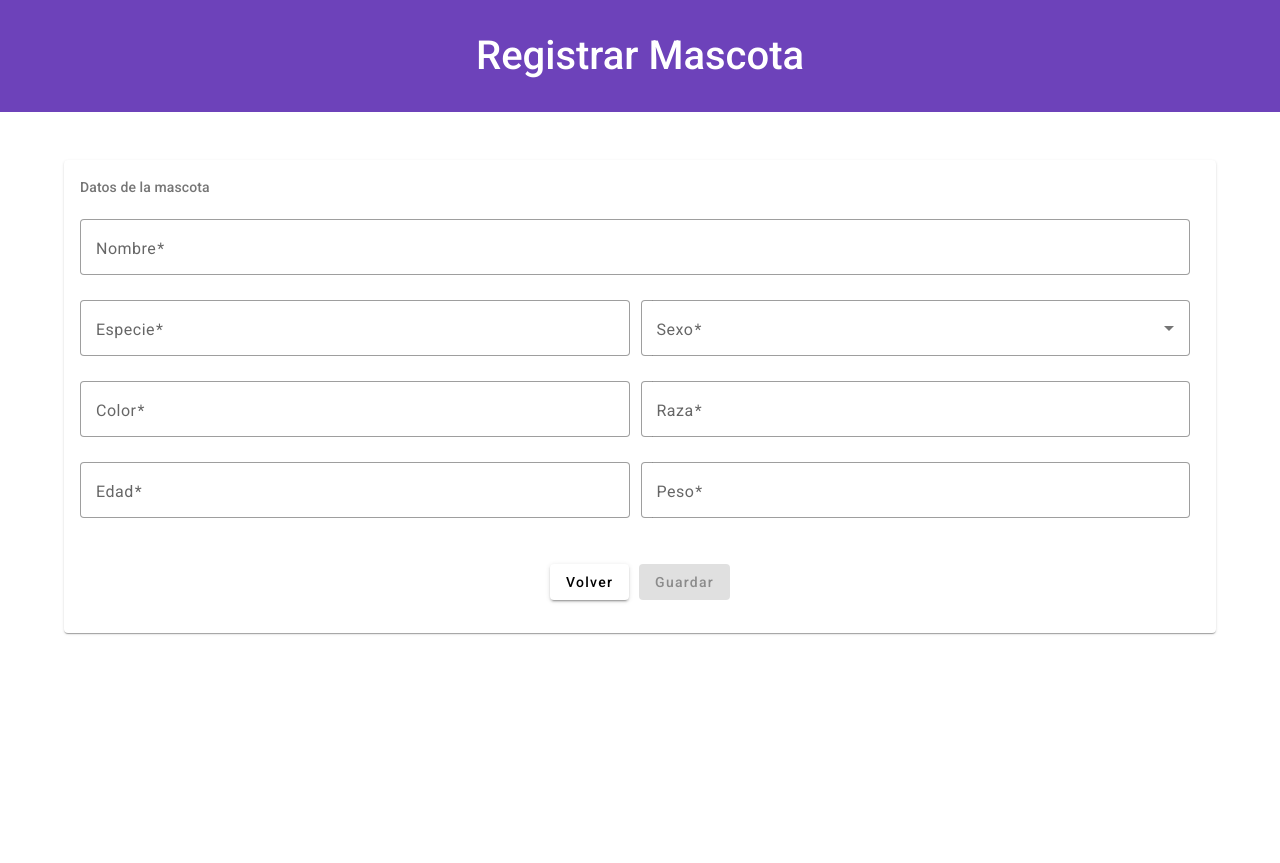
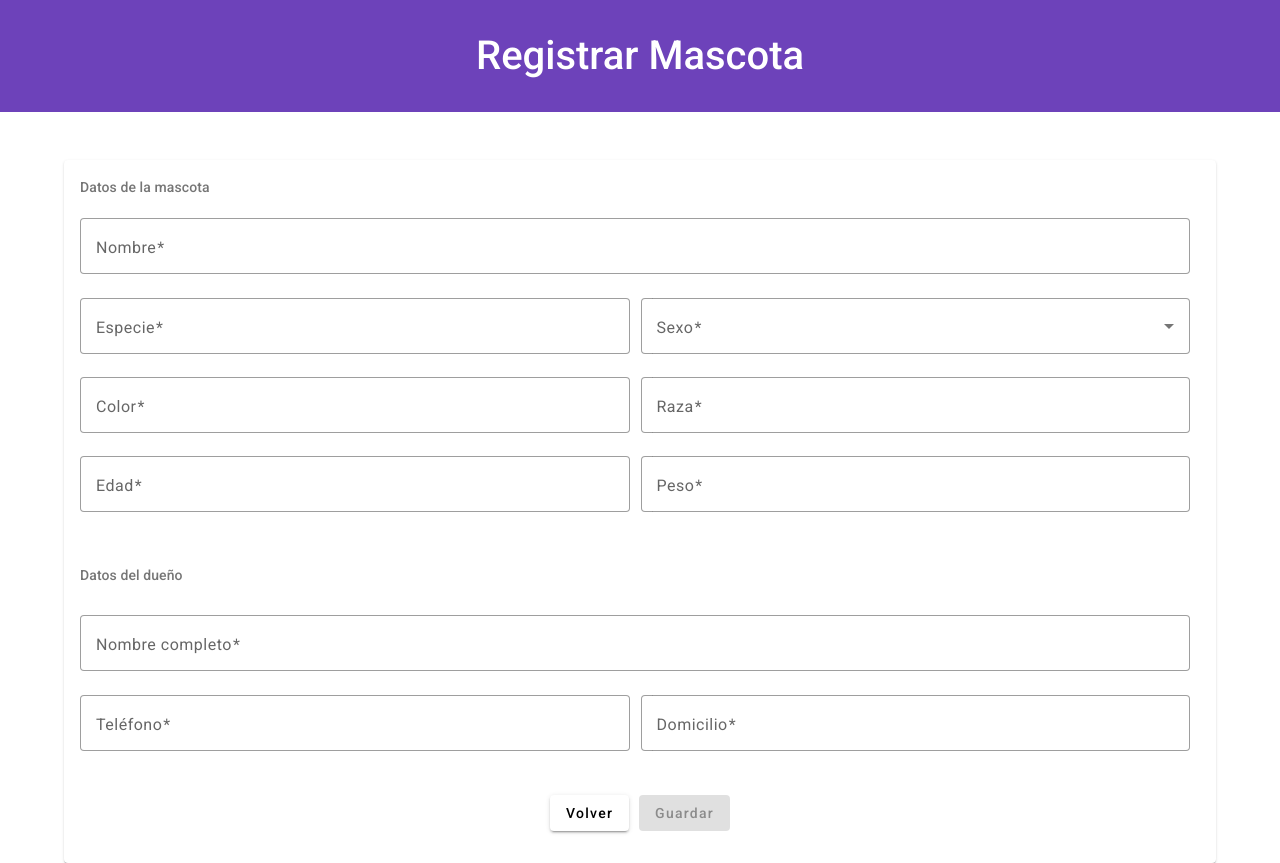
Before and after one commit to tomiban/veterinariapp-FE, an Angular app: page /mascotas/agregar in a window 1280 px wide. Before the commit the page ends 800 px from the top, so only its background shows below. Built offline with nearby package versions, Linux system fonts and the light colour scheme.

Commit message:
se agrega formulario para crear dueño

```diff
--- a/src/app/components/mascota/agregar-editar-mascota/agregar-editar-mascota.component.css
+++ b/src/app/components/mascota/agregar-editar-mascota/agregar-editar-mascota.component.css
@@ -3,7 +3,7 @@ mat-card {
 	margin-top: 3rem;
 }
 mat-card-content {
-  margin-top: 15px;
+	margin-top: 15px;
 }
 
 mat-grid-tile {
@@ -29,3 +29,11 @@ mat-form-field {
 .btn-agregar {
 	margin-right: 10px; /* Ajusta el margen entre los botones según tus preferencias */
 }
+.subtitle-container {
+  position: relative;
+
+}
+.subtitle {
+	position: absolute;
+	left: 0;
+}
--- a/src/app/components/mascota/agregar-editar-mascota/agregar-editar-mascota.component.html
+++ b/src/app/components/mascota/agregar-editar-mascota/agregar-editar-mascota.component.html
@@ -19,7 +19,7 @@
 				(ngSubmit)="agregarEditarMascota()">
 				<mat-grid-list
 					cols="2"
-					rowHeight="5rem">
+					rowHeight="4.9rem">
 					<mat-grid-tile colspan="2">
 						<mat-form-field appearance="outline">
 							<mat-label>Nombre</mat-label>
@@ -91,6 +91,44 @@
 					></mat-grid-tile>
 
 					<mat-grid-tile
+						colspan="1"
+						class="subtitle-container">
+						<mat-card-subtitle class="subtitle"
+							>Datos del dueño</mat-card-subtitle
+						>
+					</mat-grid-tile>
+
+					<mat-grid-tile colspan="2">
+						<mat-form-field appearance="outline">
+							<mat-label>Nombre completo</mat-label>
+							<input
+								formControlName="nombreDueño"
+								autocomplete="off"
+								matInput />
+						</mat-form-field>
+					</mat-grid-tile>
+
+					<mat-grid-tile>
+						<mat-form-field appearance="outline">
+							<mat-label>Teléfono</mat-label>
+							<input
+								formControlName="telefono"
+								autocomplete="off"
+								matInput />
+						</mat-form-field>
+					</mat-grid-tile>
+
+					<mat-grid-tile>
+						<mat-form-field appearance="outline">
+							<mat-label>Domicilio</mat-label>
+							<input
+								formControlName="domicilio"
+								autocomplete="off"
+								matInput />
+						</mat-form-field>
+					</mat-grid-tile>
+
+					<mat-grid-tile
 						class="container-btn"
 						[colspan]="2">
 						<button
--- a/src/app/components/mascota/agregar-editar-mascota/agregar-editar-mascota.component.ts
+++ b/src/app/components/mascota/agregar-editar-mascota/agregar-editar-mascota.component.ts
@@ -20,6 +20,7 @@ import { MascotaService } from "../../../services/mascota.service"
 import { SnackbarService } from "../../../services/snackbar.service"
 import { MatSelectModule } from "@angular/material/select"
 import { SelectSexo } from "../../../interfaces/selectSexo"
+import { Dueño } from "../../../interfaces/dueño"
 
 @Component({
 	selector: "app-agregar-editar-mascota",
@@ -70,8 +71,11 @@ export class AgregarEditarMascotaComponent implements OnInit {
 			sexo: ["Macho", Validators.required],
 			color: ["", Validators.required],
 			raza: ["", Validators.required],
-			edad: ["", Validators.required, Validators.pattern(/^[0-9]+$/)],
-			peso: ["", [Validators.required, Validators.pattern(/^[0-9]+$/)]],
+			edad: ["", Validators.required],
+			peso: ["", Validators.required],
+			nombreDueño: ["", Validators.required],
+			telefono: ["", Validators.required],
+			domicilio: ["", Validators.required],
 		})
 		this.id = Number(this.aRoute.snapshot.paramMap.get("idMascota"))
 	}
@@ -79,32 +83,49 @@ export class AgregarEditarMascotaComponent implements OnInit {
 	ngOnInit(): void {
 		if (this.id != 0) {
 			this.titulo = "Editar "
-			this.obtenerMascotas(this.id)
+			this.obtenerMascota(this.id)
 		}
 	}
 
-	obtenerMascotas(id: number) {
+	obtenerMascota(id: number) {
 		this._mascotaService.getMascota(id).subscribe({
-			next: (data: Mascota) => {
-				this.form.setValue({
-					nombre: data.nombre,
-					especie: data.especie,
-					sexo: data.sexo,
-					color: data.color,
-					raza: data.raza,
-					peso: data.peso,
-					edad: data.edad,
+			next: (mascota: Mascota) => {
+				console.log(mascota.dueño?.telefono)
+
+				this.form.patchValue({
+					nombre: mascota.nombre,
+					especie: mascota.especie,
+					sexo: mascota.sexo,
+					color: mascota.color,
+					raza: mascota.raza,
+					peso: mascota.peso,
+					edad: mascota.edad,
+					nombreDueño: mascota.dueño?.nombre,
+					telefono: mascota.dueño?.telefono,
+					domicilio: mascota.dueño?.domicilio,
 				})
+
+      console.log(this.form.value);
+
+
 			},
 			error: () => {},
 			complete: () => {},
 		})
 	}
 
-	agregarMascota(mascota: Mascota) {
+	agregarMascota(mascota: Mascota, dueño: Dueño) {
 		this._mascotaService.addMascota(mascota).subscribe({
-			next: (data) => {
+			next: (mascota) => {
 				this.loading = true
+				console.log(mascota, mascota.id)
+
+				if (mascota.id) {
+					const mascotaId: number = mascota.id
+					this._mascotaService.addDueño(mascotaId, dueño).subscribe((data) => {
+						console.log(data)
+					})
+				}
 			},
 			error: (error) => {
 				if (error) console.log(error)
@@ -134,7 +155,18 @@ export class AgregarEditarMascotaComponent implements OnInit {
 	}
 
 	agregarEditarMascota() {
-		const { nombre, especie, color, raza, peso, edad, sexo } = this.form.value
+		const {
+			nombre,
+			especie,
+			color,
+			raza,
+			peso,
+			edad,
+			sexo,
+			nombreDueño,
+			domicilio,
+			telefono,
+		} = this.form.value
 
 		const mascota: Mascota = {
 			nombre,
@@ -146,10 +178,18 @@ export class AgregarEditarMascotaComponent implements OnInit {
 			peso,
 		}
 
+		const dueño: Dueño = {
+			nombre: nombreDueño,
+			telefono,
+			domicilio,
+		}
+
+		console.log(dueño)
+
 		if (this.id != 0) {
 			this.editarMascota(this.id, mascota)
 		} else {
-			this.agregarMascota(mascota)
+			this.agregarMascota(mascota, dueño)
 		}
 	}
 }
--- a/src/app/components/mascota/listado-mascota/listado-mascota.component.ts
+++ b/src/app/components/mascota/listado-mascota/listado-mascota.component.ts
@@ -13,7 +13,7 @@ import { MatProgressBarModule } from "@angular/material/progress-bar"
 import { MascotaService } from "../../../services/mascota.service"
 import { SnackbarService } from "../../../services/snackbar.service"
 import { MatSnackBar, MatSnackBarModule } from "@angular/material/snack-bar"
-import { capitalizeFirst } from "../../../utils/utils"
+
 import { Especie } from "../../../constants/enums/especies.enum"
 
 @Component({
@@ -39,8 +39,8 @@ export class ListadoMascotaComponent implements OnInit {
 	displayedColumns: string[] = [
 		"nro",
 		"nombre",
-    "especie",
-    "sexo",
+		"especie",
+		"sexo",
 		"raza",
 		"color",
 		"edad",
@@ -79,9 +79,7 @@ export class ListadoMascotaComponent implements OnInit {
 				this.dataSource.data = data.map((mascota, index) => {
 					return {
 						...mascota,
-						especie: mascota.especie
-							? (capitalizeFirst(mascota.especie) as Especie)
-							: undefined,
+						especie: mascota.especie,
 						nro: index + 1,
 					}
 				})
--- a/src/app/components/mascota/ver-mascota/ver-mascota.component.html
+++ b/src/app/components/mascota/ver-mascota/ver-mascota.component.html
@@ -54,7 +54,9 @@
 			</mat-card-content>
 		</mat-card>
 		<mat-card class="card">
-			<mat-card-title class="card-title">Tomás Banchio</mat-card-title>
+			<mat-card-title class="card-title">{{
+				mascota["dueño"]?.nombre
+			}}</mat-card-title>
 			<div class="toggle-container">
 				<mat-slide-toggle
 					class="toggle"
@@ -67,10 +69,13 @@
 			<mat-card-content class="card-content">
 				<div class="info-column">
 					<p><span class="card-subtitles">Dni: </span> 40645068</p>
-					<p><span class="card-subtitles">Celular: </span> 3496547076</p>
+					<p>
+						<span class="card-subtitles">Celular: </span>
+						{{ mascota["dueño"]?.telefono }}
+					</p>
 					<p>
 						<span class="card-subtitles">Domicilio: </span>
-						Gabarret 1824
+						{{ mascota["dueño"]?.domicilio }}
 					</p>
 				</div>
 			</mat-card-content>
--- a/src/app/components/mascota/ver-mascota/ver-mascota.component.ts
+++ b/src/app/components/mascota/ver-mascota/ver-mascota.component.ts
@@ -98,7 +98,9 @@ export class VerMascotaComponent implements OnInit {
 	ngOnInit(): void {
 		this.mascota$.subscribe({
 			next: (mascota) => {
-				// Datos cargados con éxito, establecer loading en false
+        // Datos cargados con éxito, establecer loading en false
+        console.log(mascota);
+
 				this.loading = false
 			},
 			error: (error) => {
@@ -118,7 +120,6 @@ export class VerMascotaComponent implements OnInit {
 	// Implementación de la función
 	obtenerRutaImagen(parametro: Especie | Sexo): string {
 		// Lógica para determinar la ruta de la imagen según el tipo de mascota o sexo
-		console.log(parametro)
 
 		switch (parametro) {
 			case Especie.GATO:
--- /dev/null
+++ b/src/app/interfaces/dueño.ts
@@ -0,0 +1,7 @@
+export interface Dueño {
+  id?: number;
+  nombre: string;
+  telefono: string;
+  domicilio: string;
+
+}
--- a/src/app/interfaces/mascota.ts
+++ b/src/app/interfaces/mascota.ts
@@ -1,5 +1,6 @@
 import { Especie} from "../constants/enums/especies.enum";
 import { Sexo } from "../constants/enums/sexo.enum";
+import { Dueño } from "./dueño";
 
 export interface Mascota {
   id?: number;
@@ -10,4 +11,5 @@ export interface Mascota {
   raza: string;
   color: string;
   peso: number;
+  dueño?: Dueño
 }
--- a/src/app/services/mascota.service.ts
+++ b/src/app/services/mascota.service.ts
@@ -3,6 +3,7 @@ import { environment } from "../../environments/environment"
 import { HttpClient } from "@angular/common/http"
 import { Observable } from "rxjs"
 import { Mascota } from "../interfaces/mascota"
+import { Dueño } from "../interfaces/dueño";
 
 @Injectable({
 	providedIn: "root",
@@ -23,7 +24,11 @@ export class MascotaService {
 
 	addMascota(mascota: Mascota): Observable<Mascota> {
 		return this.http.post<Mascota>(`${this.myAppUrl}${this.myAPIUrl}`, mascota)
-	}
+  }
+
+  addDueño(id:number, dueño: Dueño): Observable<Dueño> {
+    return this.http.post<Dueño>(`${this.myAppUrl}${this.myAPIUrl}${id}/dueño`, dueño)
+  }
 
 	editMascota(id: number, mascota: Mascota): Observable<Mascota> {
 		return this.http.put<Mascota>(`${this.myAppUrl}${this.myAPIUrl}${id}`, mascota)
```
